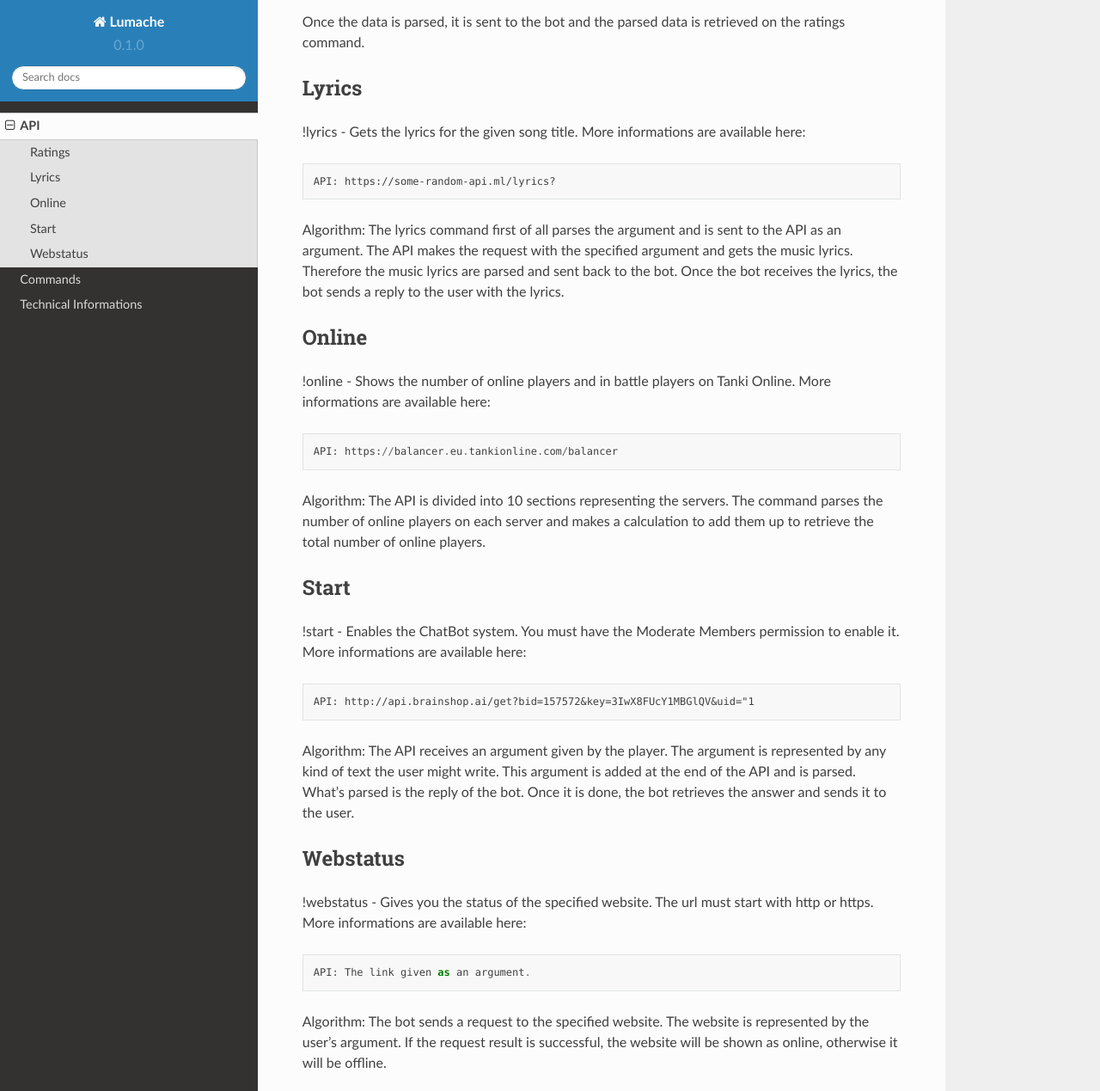
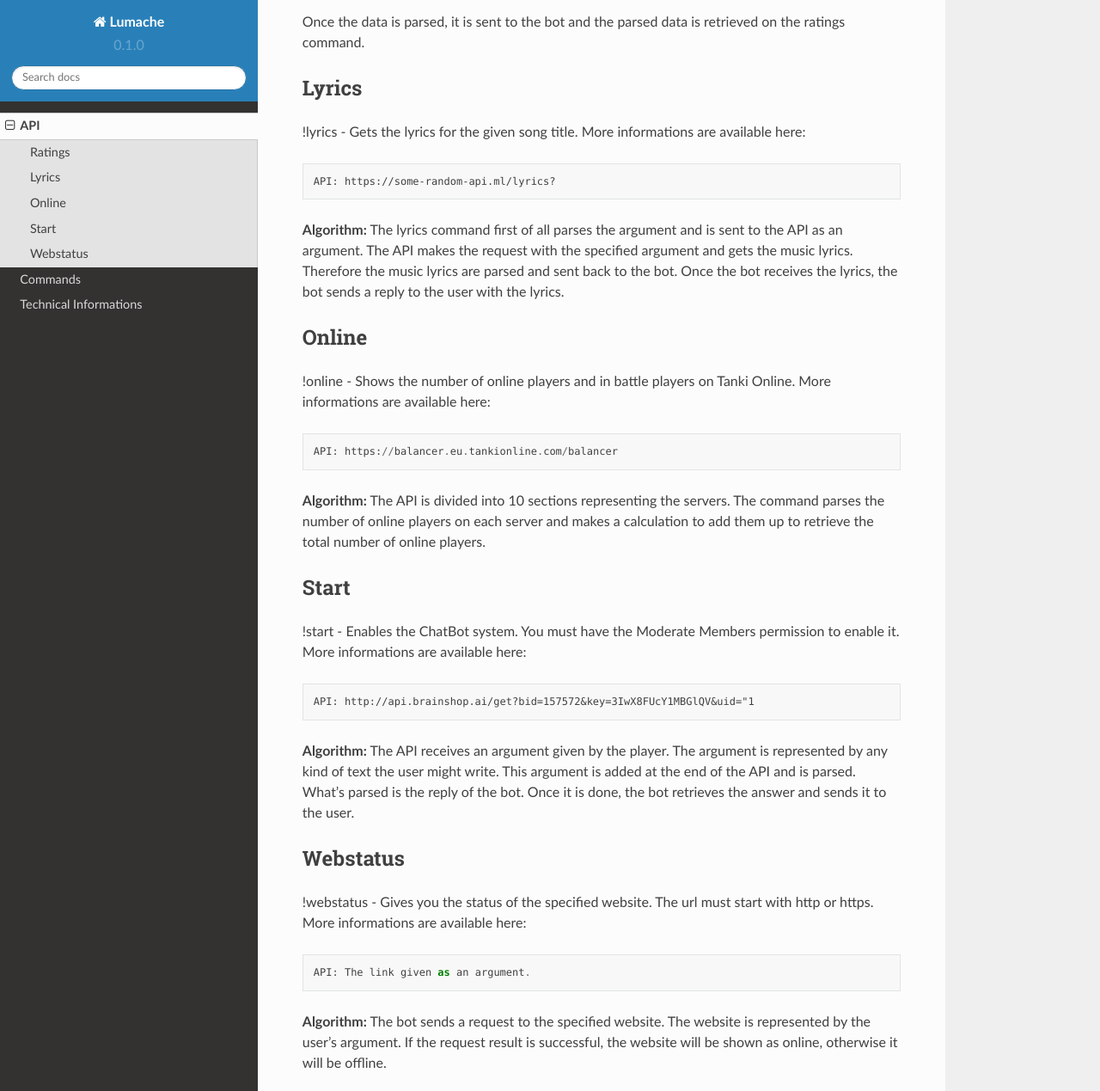
Before and after one commit to sabry134/Sparkles-wiki, a Sphinx documentation site: the page built from docs/source/api.rst, in a window 1280 px wide and 1400 px high, scrolled down 636 px, cut to the strip 0-1269 px from the top of the window. Shown: the whole strip at 86% size. Built offline with Sphinx 7.4.7 and the Read the Docs theme 2.0.0, drawn with Linux system fonts in a browser that asks for light colours; part of the change alters nothing that is shown; some of the changed text lies outside the part shown.

```diff
--- a/docs/source/api.rst
+++ b/docs/source/api.rst
@@ -10,7 +10,7 @@ Ratings
 
    API: https://ratings.tankionline.com/api/eu/profile/
 
-Algorithm: This command takes the rating API and parses it to take the following data:
+**Algorithm:** This command takes the rating API and parses it to take the following data:
    - Kills
    - Deaths
    - K/D
@@ -29,7 +29,7 @@ Lyrics
 
    API: https://some-random-api.ml/lyrics?
 
-Algorithm: The lyrics command first of all parses the argument and is sent to the API as an argument. The API makes the request with the specified argument and gets the music lyrics. Therefore the music lyrics are parsed and sent back to the bot. Once the bot receives the lyrics, the bot sends a reply to the user with the lyrics.
+**Algorithm:** The lyrics command first of all parses the argument and is sent to the API as an argument. The API makes the request with the specified argument and gets the music lyrics. Therefore the music lyrics are parsed and sent back to the bot. Once the bot receives the lyrics, the bot sends a reply to the user with the lyrics.
 
 Online
 ------
@@ -38,7 +38,7 @@ Online
 
    API: https://balancer.eu.tankionline.com/balancer
 
-Algorithm: The API is divided into 10 sections representing the servers. The command parses the number of online players on each server and makes a calculation to add them up to retrieve the total number of online players.
+**Algorithm:** The API is divided into 10 sections representing the servers. The command parses the number of online players on each server and makes a calculation to add them up to retrieve the total number of online players.
 
 Start
 -----
@@ -47,7 +47,7 @@ Start
 
    API: http://api.brainshop.ai/get?bid=157572&key=3IwX8FUcY1MBGlQV&uid="1
 
-Algorithm: The API receives an argument given by the player. The argument is represented by any kind of text the user might write. This argument is added at the end of the API and is parsed. What's parsed is the reply of the bot. Once it is done, the bot retrieves the answer and sends it to the user.
+**Algorithm:** The API receives an argument given by the player. The argument is represented by any kind of text the user might write. This argument is added at the end of the API and is parsed. What's parsed is the reply of the bot. Once it is done, the bot retrieves the answer and sends it to the user.
 
 Webstatus
 ---------
@@ -56,7 +56,7 @@ Webstatus
 
    API: The link given as an argument.
 
-Algorithm: The bot sends a request to the specified website. The website is represented by the user's argument. If the request result is successful, the website will be shown as online, otherwise it will be offline.
+**Algorithm:** The bot sends a request to the specified website. The website is represented by the user's argument. If the request result is successful, the website will be shown as online, otherwise it will be offline.
 
 
 .. autosummary::
```
